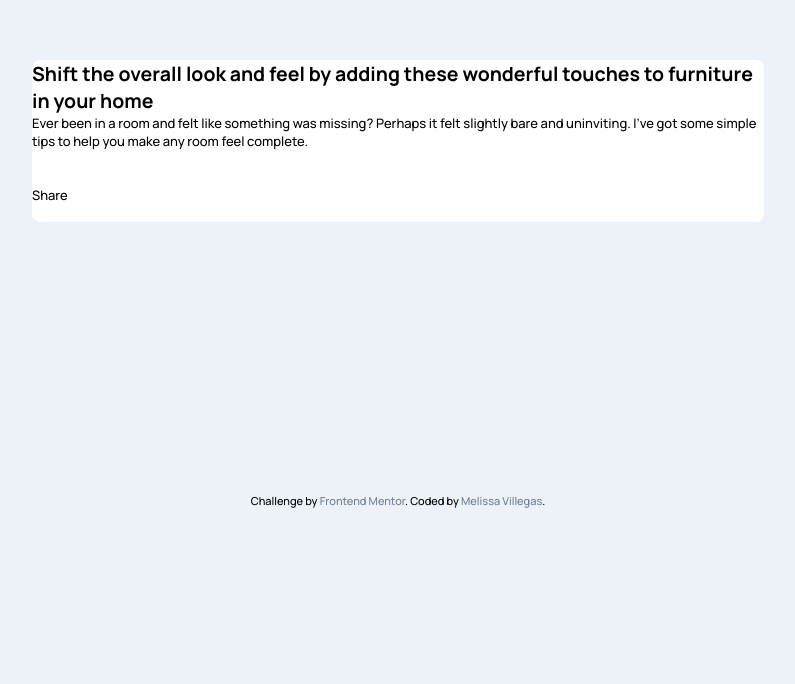
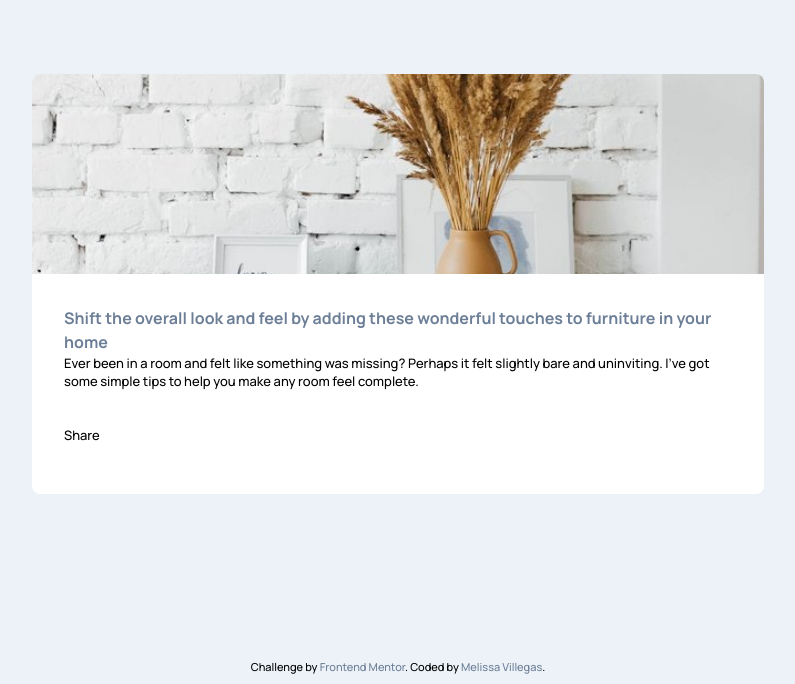
Before and after one commit to melissavi08/article-preview-component, a plain HTML site: page index.html in a window 1280 px wide. Shown: the part 116-800 px from the top of the page, without its empty margins (242-1037 px from the left). Drawn offline with Linux system fonts and the light colour scheme.

Commit message:
css img-container + h1 + atributtion position + article-container padding

```diff
--- a/index.html
+++ b/index.html
@@ -61,7 +61,5 @@
         >Frontend Mentor</a
       >. Coded by <a href="#">Melissa Villegas</a>.
     </footer>
-
-    <script src="./main.js"></script>
   </body>
 </html>
--- a/style.css
+++ b/style.css
@@ -13,6 +13,7 @@
 }
 
 body {
+  position: relative;
   display: grid;
   place-items: center;
   min-height: 100vh;
@@ -27,9 +28,30 @@ main {
   max-width: 732px;
   border-radius: 8px;
   background-color: var(--white);
+  overflow: hidden;
+}
+
+.img-container {
+  height: 200px;
+  background-image: url("./images/drawers.jpg");
+  background-size: cover;
+  background-position: 0px -16px;
+  background-repeat: no-repeat;
+}
+
+.article-container {
+  padding: 32px;
+}
+
+h1 {
+  font-size: 16px;
+  line-height: 24px;
+  color: var(--darkColor);
 }
 
 .attribution {
+  position: absolute;
+  bottom: 10px;
   font-size: 11px;
   text-align: center;
 }
```
